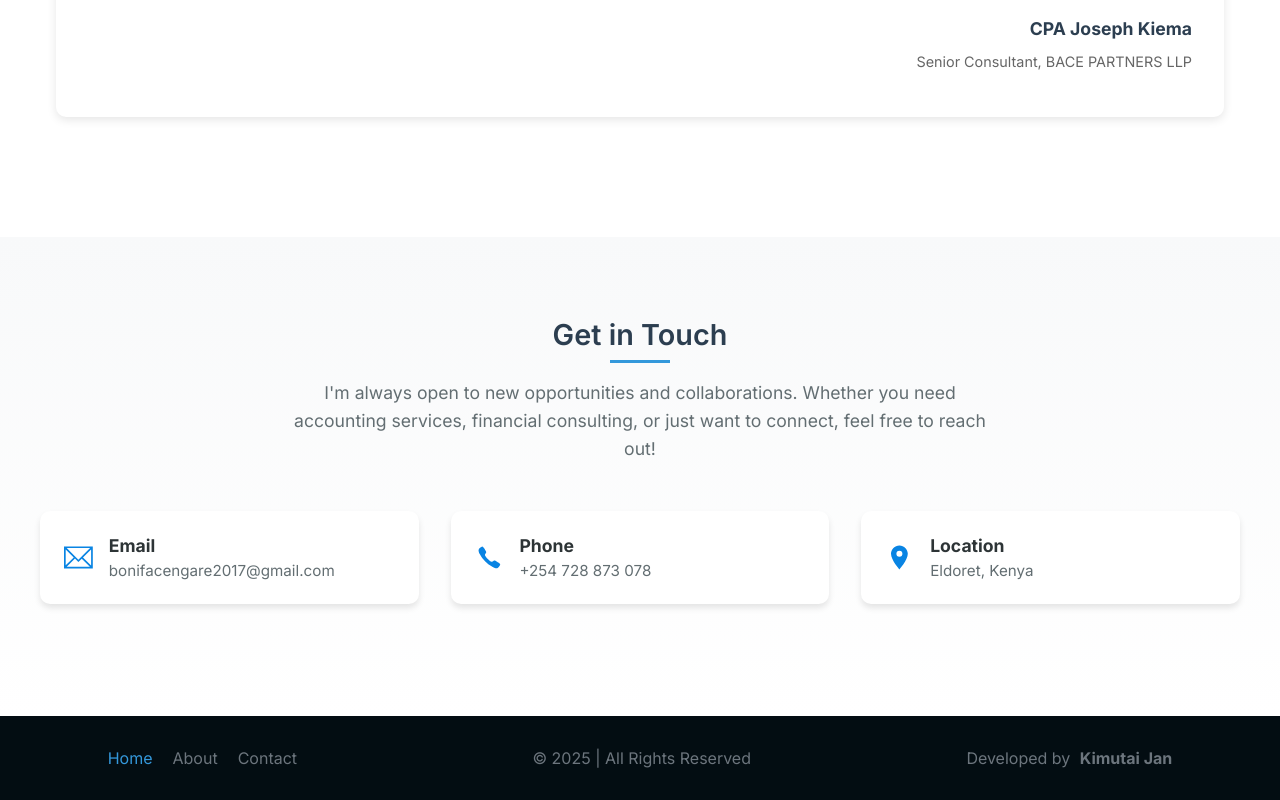
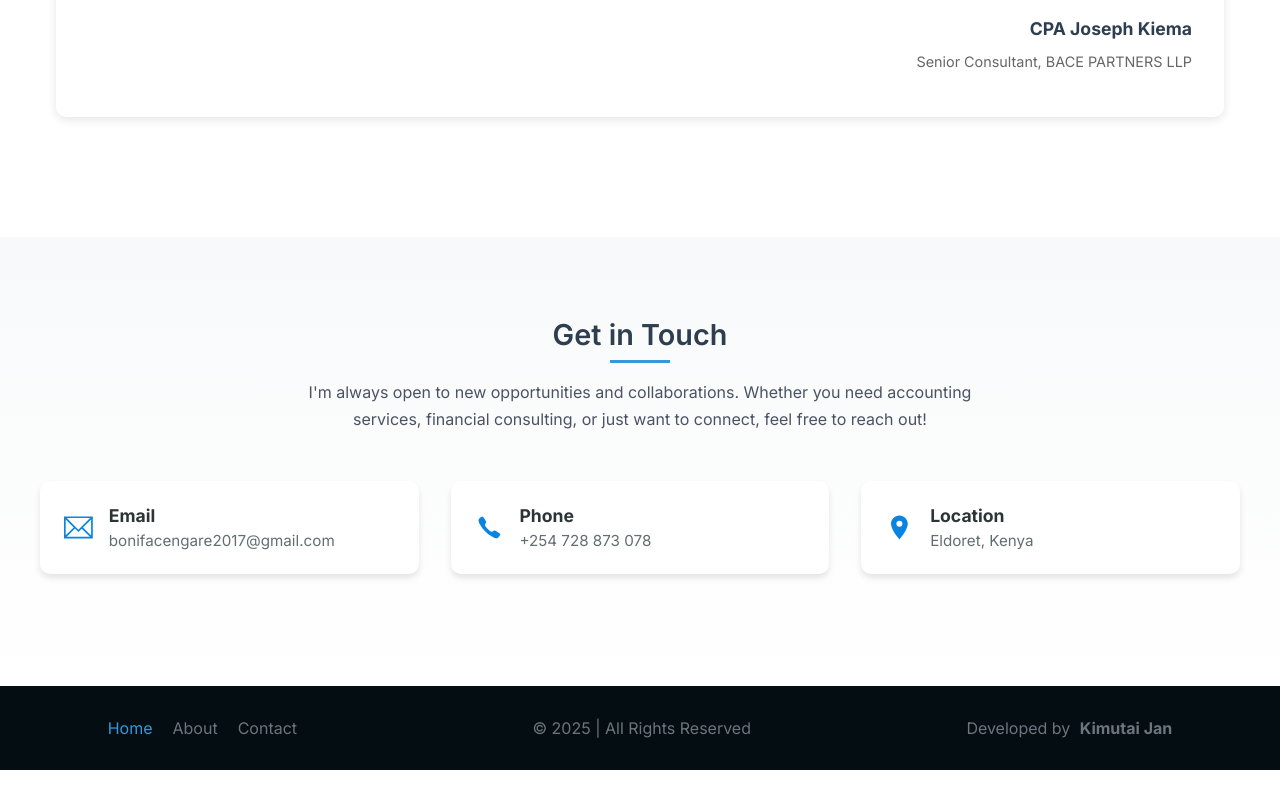
Before and after one commit to jankimutai/bonie-portfolio, a React (Create React App) app: page / in a window 1280 px wide. Shown: the part 5193-5993 px from the top of the page. After the commit the page ends 5963 px from the top, so only its background shows below. Built offline with nearby package versions, Linux system fonts and the light colour scheme; a web font is replaced by a local one.

Commit message:
feat:update css

```diff
--- a/src/Styles/contact.css
+++ b/src/Styles/contact.css
@@ -14,9 +14,9 @@
   text-align: center;
   max-width: 700px;
   margin: 0 auto 3rem;
-  color: #636e72;
-  line-height: 1.6;
-  font-size: 1.1rem;
+  color: #4a5363;
+  line-height: 1.7;
+  font-size: 1rem;
 }
 
 .contact-grid {
@@ -35,7 +35,6 @@
 }
 
 .contact-card:hover {
-  transform: translateY(-5px);
   box-shadow: 0 8px 12px rgba(0, 0, 0, 0.15);
 }
 
```
